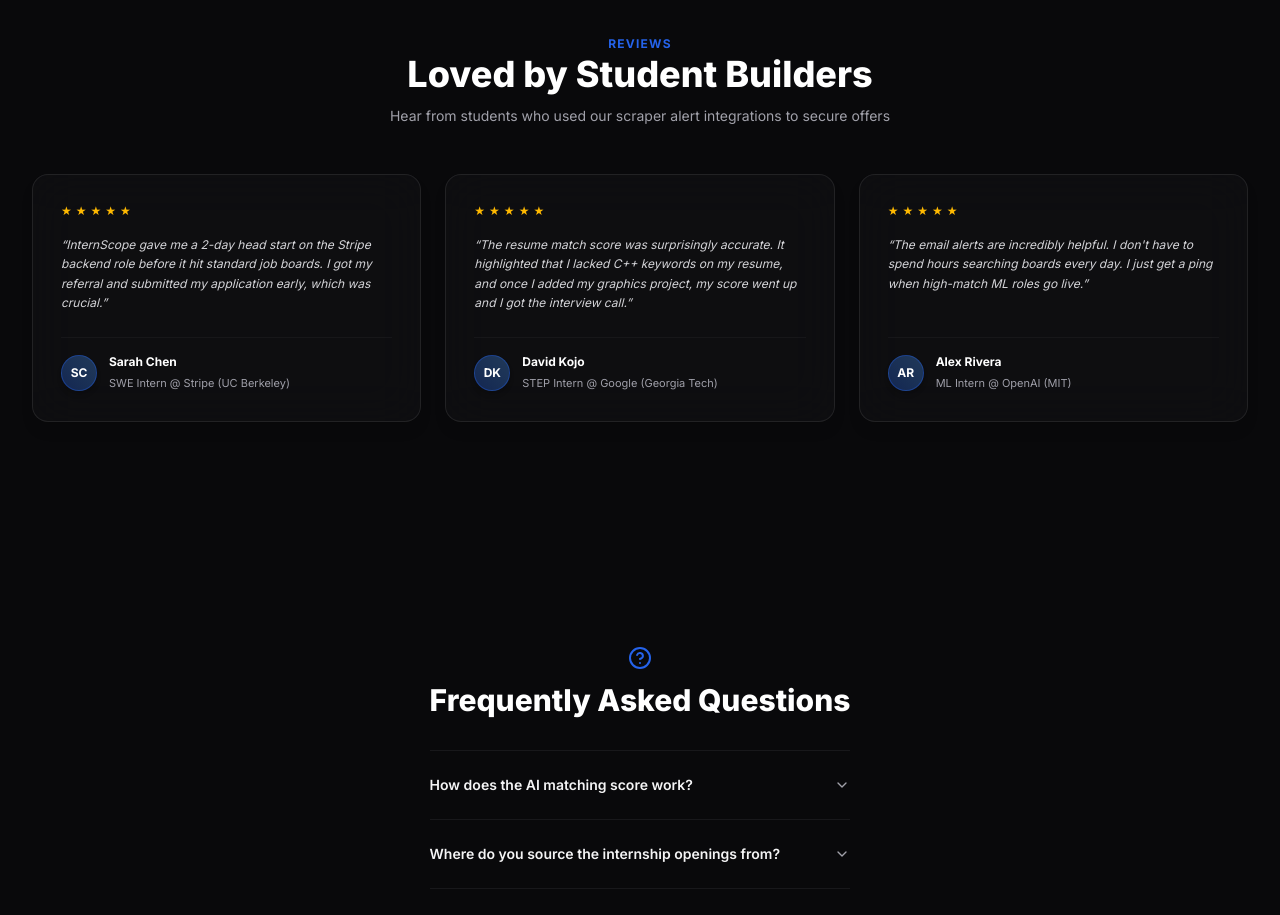
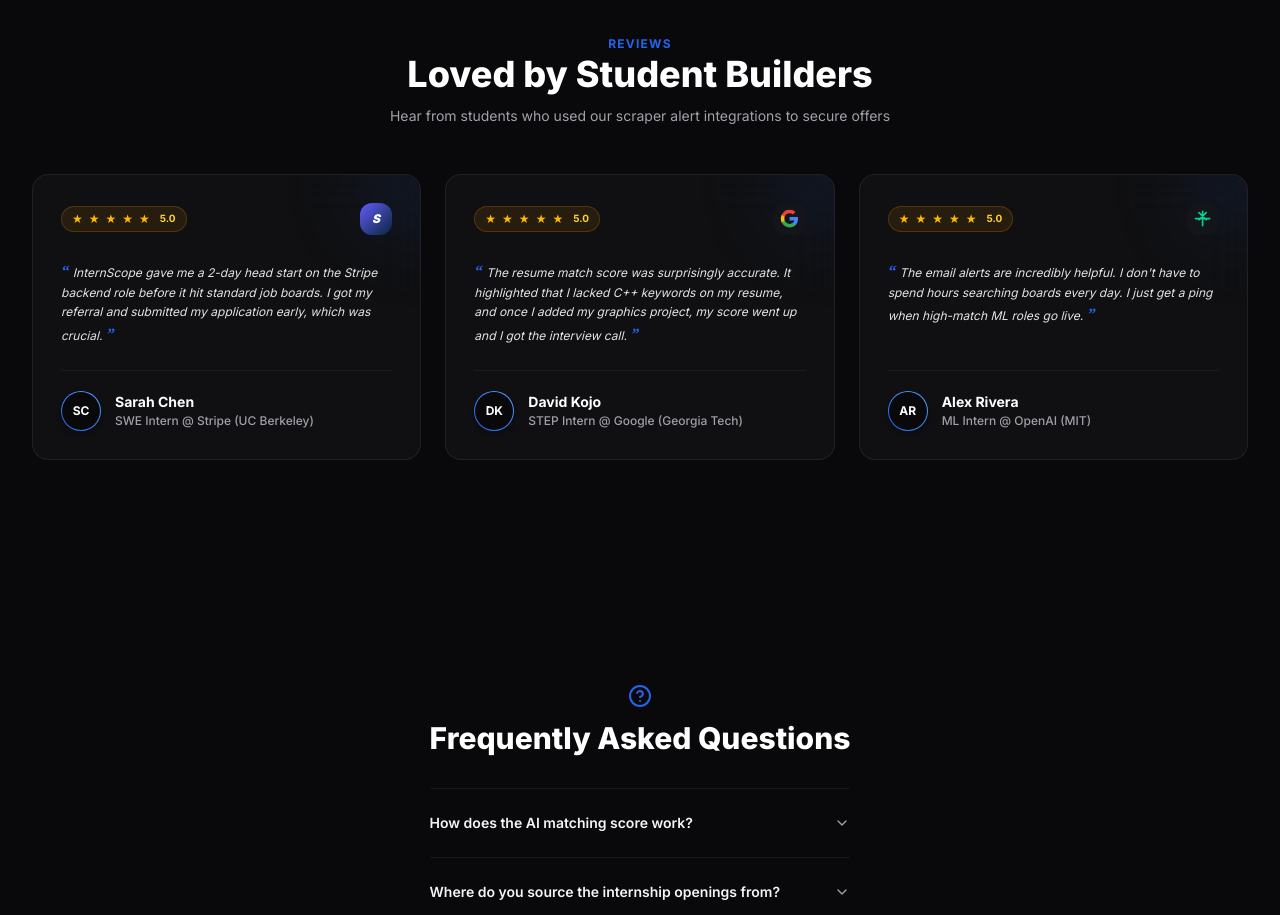
Before and after one commit to kiran1929/internscope-ai, a Next.js app: page / in a window 1280 px wide. Shown: the part 3300-4215 px from the top of the page. Built offline with nearby package versions, Linux system fonts and the light colour scheme.

Commit message:
Elevate Testimonials review cards with company logo integration, ambient lighting, and star badges

```diff
--- a/app/page.tsx
+++ b/app/page.tsx
@@ -402,33 +402,59 @@
           </div>
 
           <div className="grid grid-cols-1 md:grid-cols-3 gap-6">
-            {TESTIMONIALS.map((t) => (
+            {TESTIMONIALS.map((t, idx) => {
+              const companyCodeMap: Record<string, string> = {
+                'Sarah Chen': 'STRIPE',
+                'David Kojo': 'GOOG',
+                'Alex Rivera': 'OPENAI',
+              };
+              const logoCode = companyCodeMap[t.name] || 'MSFT';
+
+              return (
                 <div
                   key={t.name}
-                className="relative group rounded-2xl p-7 bg-zinc-900/40 border border-zinc-800/80 hover:border-zinc-700 backdrop-blur-xl transition-all duration-300 hover:-translate-y-1 flex flex-col justify-between shadow-lg overflow-hidden"
+                  className="relative group rounded-2xl p-7 bg-zinc-900/50 border border-zinc-800/80 hover:border-primary/50 backdrop-blur-xl transition-all duration-300 hover:-translate-y-1.5 hover:shadow-[0_12px_40px_rgba(59,130,246,0.14)] flex flex-col justify-between overflow-hidden"
                 >
-                <div className="space-y-4">
-                  <div className="flex items-center gap-1 text-amber-400">
+                  {/* Subtle top gradient line highlight */}
+                  <div className="absolute inset-x-0 top-0 h-[2px] bg-gradient-to-r from-transparent via-primary/60 to-transparent opacity-0 group-hover:opacity-100 transition-opacity duration-300" />
+
+                  {/* Background ambient glow */}
+                  <div className="absolute -top-12 -right-12 w-28 h-28 bg-primary/10 rounded-full blur-2xl group-hover:bg-primary/25 transition-colors pointer-events-none" />
+
+                  <div className="space-y-4 relative z-10">
+                    <div className="flex items-center justify-between">
+                      <div className="flex items-center gap-1.5 bg-amber-500/10 border border-amber-500/20 px-2.5 py-1 rounded-full text-amber-400">
                         {[...Array(5)].map((_, i) => (
                           <span key={i} className="text-xs">★</span>
                         ))}
+                        <span className="text-[10px] font-bold ml-1 text-amber-300">5.0</span>
                       </div>
-                  <p className="text-xs text-zinc-300 leading-relaxed font-normal italic">
-                    &ldquo;{t.content}&rdquo;
+                      <CompanyLogo logo={logoCode} name={t.name} size="sm" />
+                    </div>
+
+                    <p className="text-xs text-zinc-200 leading-relaxed font-normal italic relative pt-2">
+                      <span className="text-primary text-base font-serif font-black mr-1 select-none">&ldquo;</span>
+                      {t.content}
+                      <span className="text-primary text-base font-serif font-black ml-1 select-none">&rdquo;</span>
                     </p>
                   </div>
 
-                <div className="flex items-center gap-3 pt-4 mt-6 border-t border-zinc-800/40">
-                  <div className="w-9 h-9 rounded-full bg-gradient-to-tr from-primary/30 to-blue-400/30 border border-primary/40 flex items-center justify-center font-bold text-white text-xs shrink-0 shadow-md">
+                  <div className="flex items-center gap-3.5 pt-5 mt-6 border-t border-zinc-800/50 relative z-10">
+                    <div className="w-10 h-10 rounded-full bg-gradient-to-tr from-primary to-blue-400 p-[1px] shadow-md group-hover:scale-105 transition-transform duration-300">
+                      <div className="w-full h-full rounded-full bg-zinc-950 flex items-center justify-center font-bold text-white text-xs">
                         {t.avatar}
                       </div>
-                  <div>
-                    <h4 className="text-xs font-bold text-white group-hover:text-primary transition-colors leading-tight">{t.name}</h4>
-                    <span className="text-[11px] text-zinc-400">{t.role}</span>
+                    </div>
+                    <div className="flex flex-col">
+                      <h4 className="text-sm font-bold text-white group-hover:text-primary transition-colors leading-tight">
+                        {t.name}
+                      </h4>
+                      <span className="text-xs text-zinc-400 font-medium mt-0.5">{t.role}</span>
                     </div>
                   </div>
                 </div>
-            ))}
+              );
+            })}
           </div>
         </motion.section>
 
```
Lines whose indentation alone changed are shown as unchanged.
